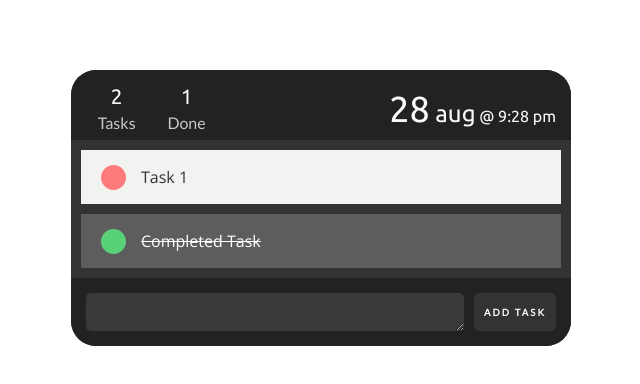
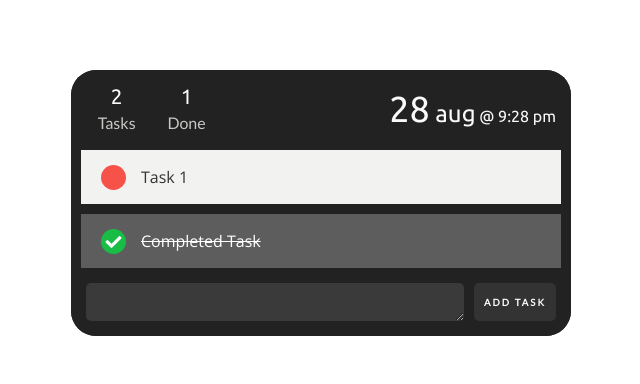
Before and after one commit to jwaltrip/react-todo-list, a React (Create React App) app: page / in a window 1280 px wide. Shown: the top 384 px of the page, without its empty margins (319-959 px from the left). Built offline with nearby package versions, Linux system fonts and the light colour scheme.

Commit message:
added checkmark to completed task

```diff
--- a/public/index.html
+++ b/public/index.html
@@ -11,6 +11,7 @@
     <link rel="manifest" href="%PUBLIC_URL%/manifest.json">
     <link rel="shortcut icon" href="%PUBLIC_URL%/favicon.ico">
     <link href="https://fonts.googleapis.com/css?family=Lato|Open+Sans|Ubuntu" rel="stylesheet">
+    <link rel="stylesheet" href="https://use.fontawesome.com/releases/v5.3.1/css/all.css" integrity="sha384-mzrmE5qonljUremFsqc01SB46JvROS7bZs3IO2EmfFsd15uHvIt+Y8vEf7N7fWAU" crossorigin="anonymous">
     <!--
       Notice the use of %PUBLIC_URL% in the tags above.
       It will be replaced with the URL of the `public` folder during the build.
--- a/src/App.css
+++ b/src/App.css
@@ -1,7 +1,7 @@
 .App {
   text-align: center;
   width: 500px;
-  background: #333;
+  background: #222;
   font-family: arial;
   color: #FAFAFA;
   -webkit-border-radius: 25px 25px 25px 25px;
@@ -62,7 +62,7 @@
   background: #f2f2f1;
   width: auto;
   min-height: 50px;
-  margin: 10px 10px 10px 10px;
+  margin: 10px 10px 0 10px;
   padding-left: 20px;
   display: flex;
   flex-direction: row;
@@ -99,11 +99,12 @@
 }
 
 .radio.completed {
-  background-color: #58d178;
+  background-color: #19bc44;
+
 }
 
 .task:hover .radio.completed {
-  background-color: #28e459;
+  /*background-color: #58d178;*/
 }
 
 .radio {
@@ -112,7 +113,7 @@
   border-radius: 50%;
   align-self: flex-start;
   margin: auto 0 auto 0;
-  background-color: #ff7a7a;
+  background-color: #f6524a;
 }
 
 .task:hover {
@@ -127,8 +128,15 @@
 }
 
 .task:hover .radio {
-  background-color: #f6524a;
+  /*background-color: #ff7a7a;*/
   transition: background-color 200ms ease-in-out;
+}
+
+.checkmark {
+  margin: auto 0 auto 0;
+  display: block;
+  padding-top: 5px;
+  color: #fff;
 }
 
 .task-name {
@@ -163,7 +171,6 @@
   border-radius: 0 0 25px 25px;
   display: flex;
   background-color: #222;
-
 }
 
 .footer-form form textarea {
--- a/src/components/Task.js
+++ b/src/components/Task.js
@@ -9,10 +9,16 @@ class Task extends Component {
       isCompleted = ' completed';
     }
 
+    // add checkmark if completed
+    let checkmark = ' ';
+    if (this.props.isCompleted) {
+      checkmark = <i className="fas fa-check checkmark"></i>;
+    }
+
     return (
       <div className={"task" + isCompleted}>
         <div className="toggle-click" onClick={this.props.handleTaskToggle}>
-          <div className={"radio" + isCompleted}> </div>
+          <div className={"radio" + isCompleted}>{checkmark}</div>
             <div className={"task-name" + isCompleted}>
               {this.props.taskName}
             </div>
```
